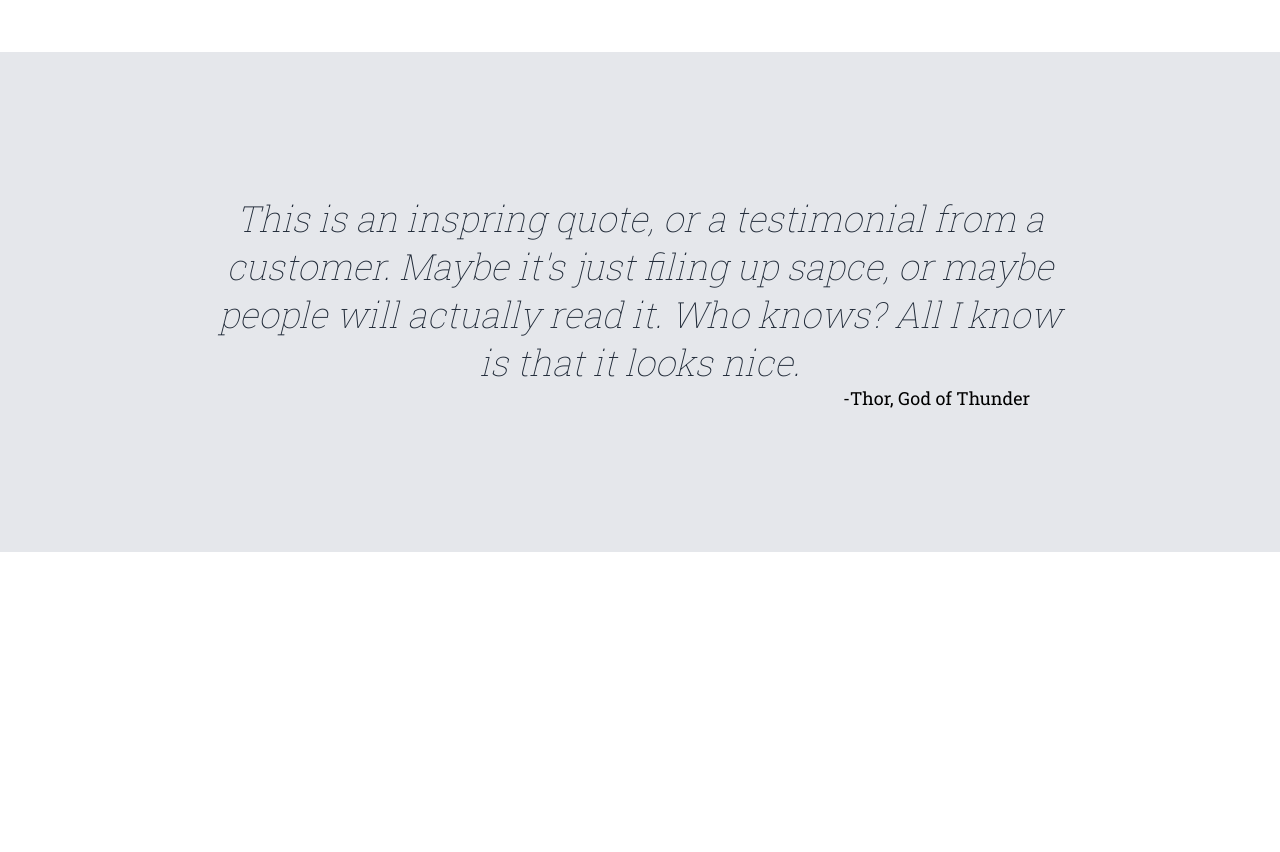
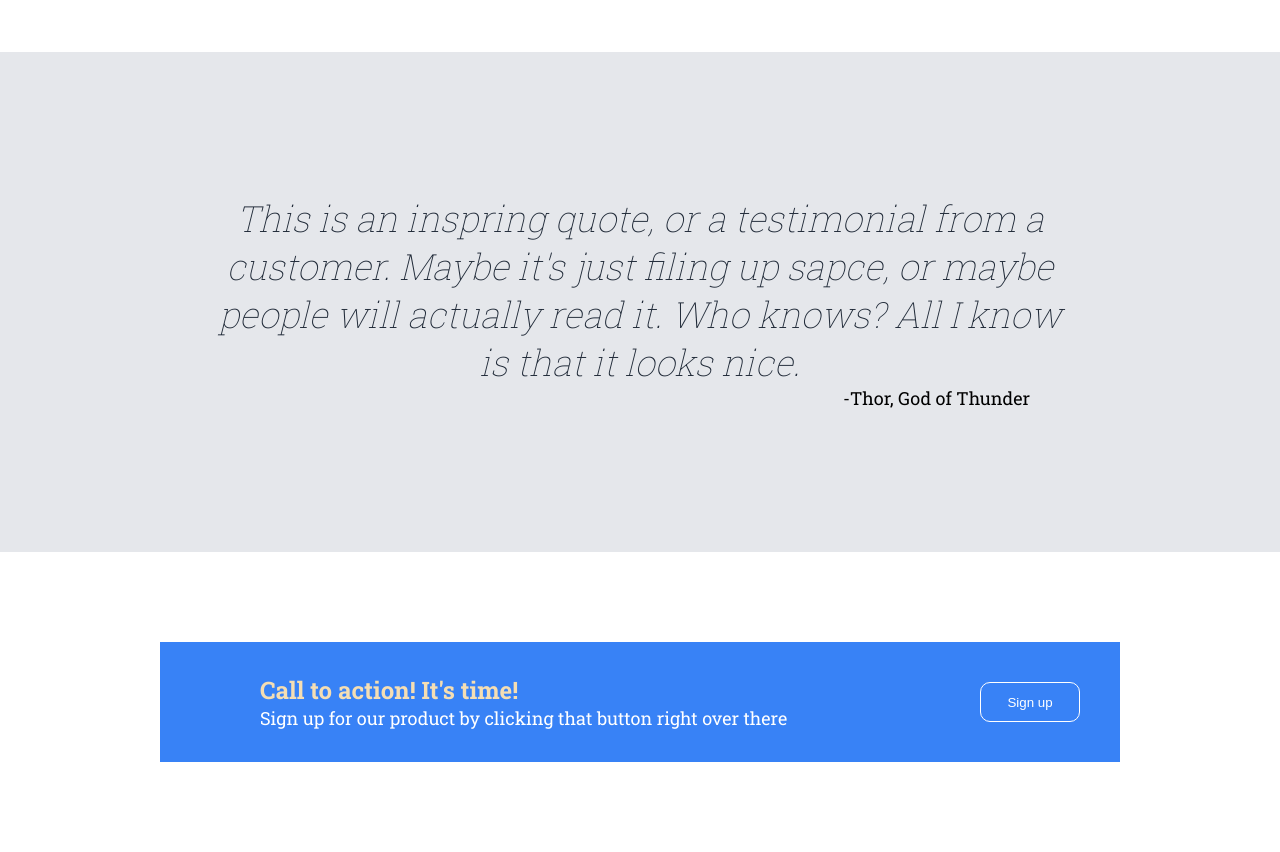
Before and after one commit to CRISPY227/Webpage-Odin, a plain HTML site: page index.html in a window 1280 px wide. Shown: the part 1068-1920 px from the top of the page. Before the commit the page ends 1620 px from the top, so only its background shows below. Drawn offline with Linux system fonts and the light colour scheme.

Commit message:
Started & Finished the Last Div

```diff
--- a/index.html
+++ b/index.html
@@ -62,5 +62,16 @@
             <p class="p-third">-Thor, God of Thunder</p>
         </div>
     </div>
+    <div class="last-div">
+        <div class="blue-container">
+            <div class="left">
+                <h4>Call to action! It's time!</h4>
+                <p class="last-p">Sign up for our product by clicking that button right over there</p>
+            </div>
+            <div class="right">
+                <button type="button" class="btn-last-div">Sign up</button>
+            </div>
+        </div>
+    </div>
 </body>
 </html>
--- a/styles.css
+++ b/styles.css
@@ -146,3 +146,52 @@ h3{
     justify-content: flex-end;
     margin-right: 250px;
 }
+
+.last-div{
+    height: 300px;
+    display: flex;
+    justify-content: center;
+    align-items: center;
+}
+
+.blue-container{
+    background-color: #3882F6;;
+    width: 75%;
+    height: 40%;
+    display: flex;
+    flex-direction: row;
+}
+
+.left{
+    width: 80%;
+    margin-left: 100px;
+    display: flex;
+    justify-content: center;
+    flex-direction: column;
+}
+
+h4{
+    font-size: 24px;
+    color: wheat;
+}
+
+.last-p{
+    color: white;
+    font-size: 18px;
+}
+
+.right{
+    display: flex;
+    justify-content: flex-start;
+    align-items: center;
+}
+
+.btn-last-div{
+    background-color: #3882F6;
+    color: white;
+    width: 100px;
+    height: 40px;
+    margin-right: 40px;
+    border: 1px solid white;
+    border-radius: 10px;
+}
```
